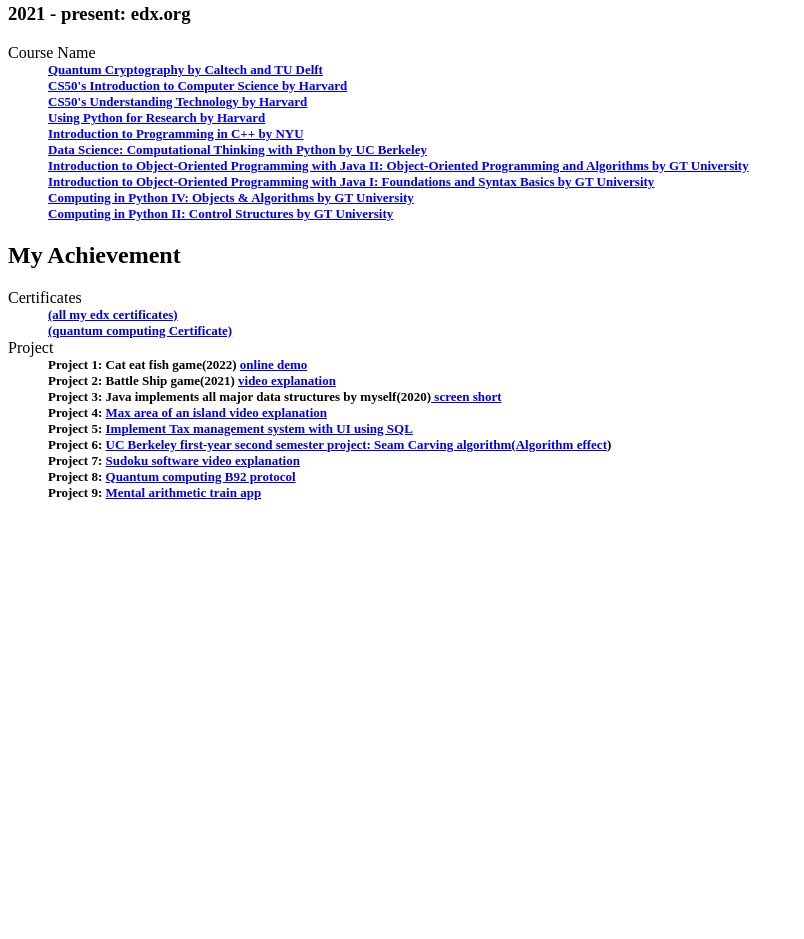
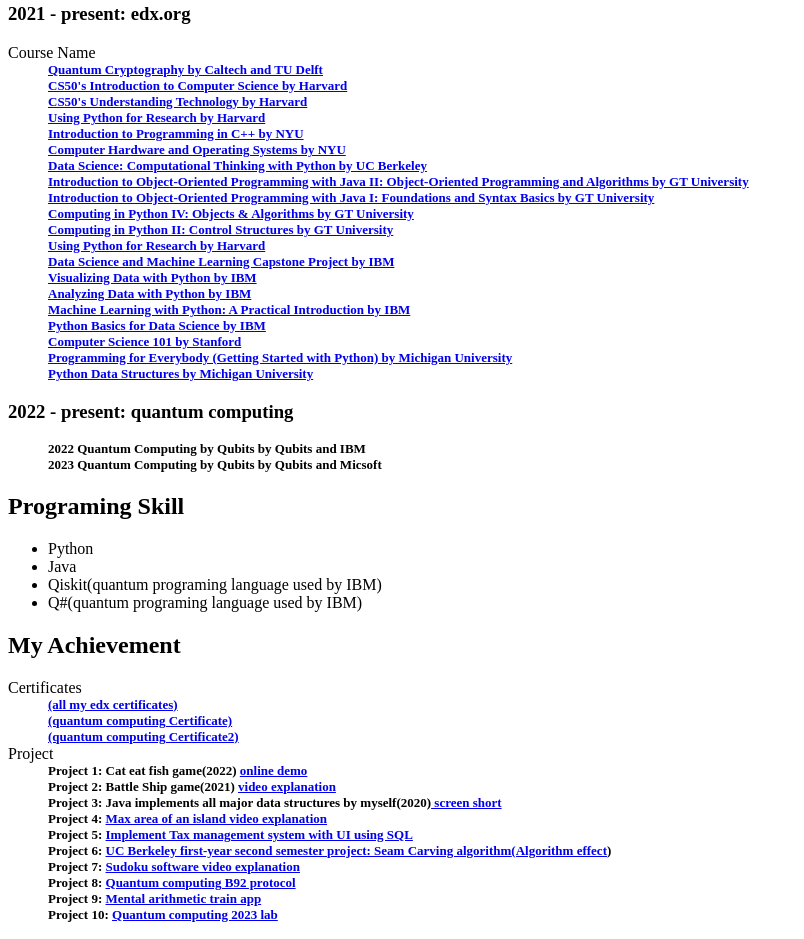
Before and after one commit to EL6033/EL6033.github.io, a plain HTML site: page index.html in a window 1280 px wide. Shown: the part 485-1424 px from the top of the page, without its empty margins (0-804 px from the left). Before the commit the page ends 1002 px from the top, so only its background shows below. Drawn offline with Linux system fonts and the light colour scheme.

Commit message:
add missing certificate and continue improving website

```diff
--- a/index.html
+++ b/index.html
@@ -39,16 +39,41 @@
 					<dd><a href = "https://learning.edx.org/course/course-v1:HarvardX+CS50T+Technology/home">CS50's Understanding Technology by Harvard</a></dd>
 					<dd><a href = "https://learning.edx.org/course/course-v1:HarvardX+PH526x+2T2020/home">Using Python for Research by Harvard</a></dd>
 					<dd><a href = "https://learning.edx.org/course/course-v1:NYUx+CPP.PRG.1+3T2020/home">Introduction to Programming in C++ by NYU</a></dd>
+					<dd><a href = "https://learning.edx.org/course/course-v1:NYUx+FCS.OS.1+1T2021/home">Computer Hardware and Operating Systems by NYU</a></dd>
 					<dd><a href = "https://learning.edx.org/course/course-v1:BerkeleyX+Data8.1x+2T2020/home">Data Science: Computational Thinking with Python by UC Berkeley</a></dd>
 					<dd><a href = "https://learning.edx.org/course/course-v1:GTx+CS1331xII+2T2021/home">Introduction to Object-Oriented Programming with Java II: Object-Oriented Programming and Algorithms by GT University</a></dd>
 					<dd><a href = "https://learning.edx.org/course/course-v1:GTx+CS1331xI+2T2021/home">Introduction to Object-Oriented Programming with Java I: Foundations and Syntax Basics by GT University</a></dd>
 					<dd><a href = "https://learning.edx.org/course/course-v1:GTx+CS1301xIV+1T2021/home">Computing in Python IV: Objects & Algorithms by GT University</a></dd>
 					<dd><a href = "https://learning.edx.org/course/course-v1:GTx+CS1301xII+1T2021/home">Computing in Python II: Control Structures by GT University</a></dd>
+					<dd><a href = "https://learning.edx.org/course/course-v1:HarvardX+PH526x+2T2020/home">Using Python for Research by Harvard</a></dd>
+					<dd><a href = "https://learning.edx.org/course/course-v1:IBM+DS0720EN+3T2020/home">Data Science and Machine Learning Capstone Project by IBM</a></dd>
+					<dd><a href = "https://learning.edx.org/course/course-v1:IBM+DV0101EN+1T2021/home">Visualizing Data with Python by IBM</a></dd>
+					<dd><a href = "https://learning.edx.org/course/course-v1:IBM+DA0101EN+3T2020/home">Analyzing Data with Python by IBM</a></dd>
+					<dd><a href = "https://learning.edx.org/course/course-v1:IBM+ML0101EN+3T2020/home">Machine Learning with Python: A Practical Introduction by IBM</a></dd>
+					<dd><a href = "https://learning.edx.org/course/course-v1:IBM+PY0101EN+2T2021/home">Python Basics for Data Science by IBM</a></dd>
+					<dd><a href = "https://learning.edx.org/course/course-v1:StanfordOnline+CSX0001+1T2020/home">Computer Science 101 by Stanford</a></dd>
+					<dd><a href = "https://learning.edx.org/course/course-v1:MichiganX+py4e102x+3T2020/home">Programming for Everybody (Getting Started with Python) by Michigan University</a></dd>
+					<dd><a href = "https://learning.edx.org/course/course-v1:MichiganX+py4e102x+3T2020/home">Python Data Structures by Michigan University</a></dd>
+				</dl>
+			<h3>2022 - present: quantum computing</h3>
+				<dl>
+					<dd> 2022 Quantum Computing by Qubits by Qubits and IBM</dd>
+					<dd> 2023 Quantum Computing by Qubits by Qubits and Micsoft</dd>
+
+				</dl>
+		<h2>Programing Skill</h2>
+			<ul>
+				<li>Python</li>
+				<li>Java</li>
+				<li>Qiskit(quantum programing language used by IBM)</li>
+				<li>Q#(quantum programing language used by IBM)</li>
+			</ul>
 		<h2>My Achievement</h2>
 			<dl>
 				<dt>Certificates</dt>
 				<dd><a href = "Certificate.pdf">(all my edx certificates)</a></dd>
 				<dd><a href = "Quantum.png">(quantum computing Certificate)</a>
+				<dd><a href = "quantum2.pdf">(quantum computing Certificate2)</a>
 				<dt>Project</dt>
 				<dd>Project 1: Cat eat fish game(2022) <a href = "https://scratch.mit.edu/projects/649697650/">online demo</a></dd>
 				<dd>Project 2: Battle Ship game(2021) <a href = "https://drive.google.com/file/d/1WcGpdgx_9jeO5VIXxJzNu1jO52Jhq_6B/view">video explanation</a></dd>
@@ -59,6 +84,7 @@
 				<dd>Project 7: <a href = "sudoku.mp4">Sudoku software video explanation</a></dd>
 				<dd>Project 8: <a href = "B92.html">Quantum computing B92 protocol</a></dd>
 				<dd>Project 9: <a href = "MA.html">Mental arithmetic train app</a></dd>
+				<dd>Project 10: <a href = "Quantum computing 2023 lab/">Quantum computing 2023 lab</a></dd>
 			</dl>
 	</body>
 </html>
```
Also changed, not shown: 4 other files. Lines whose indentation alone changed are shown as unchanged.
